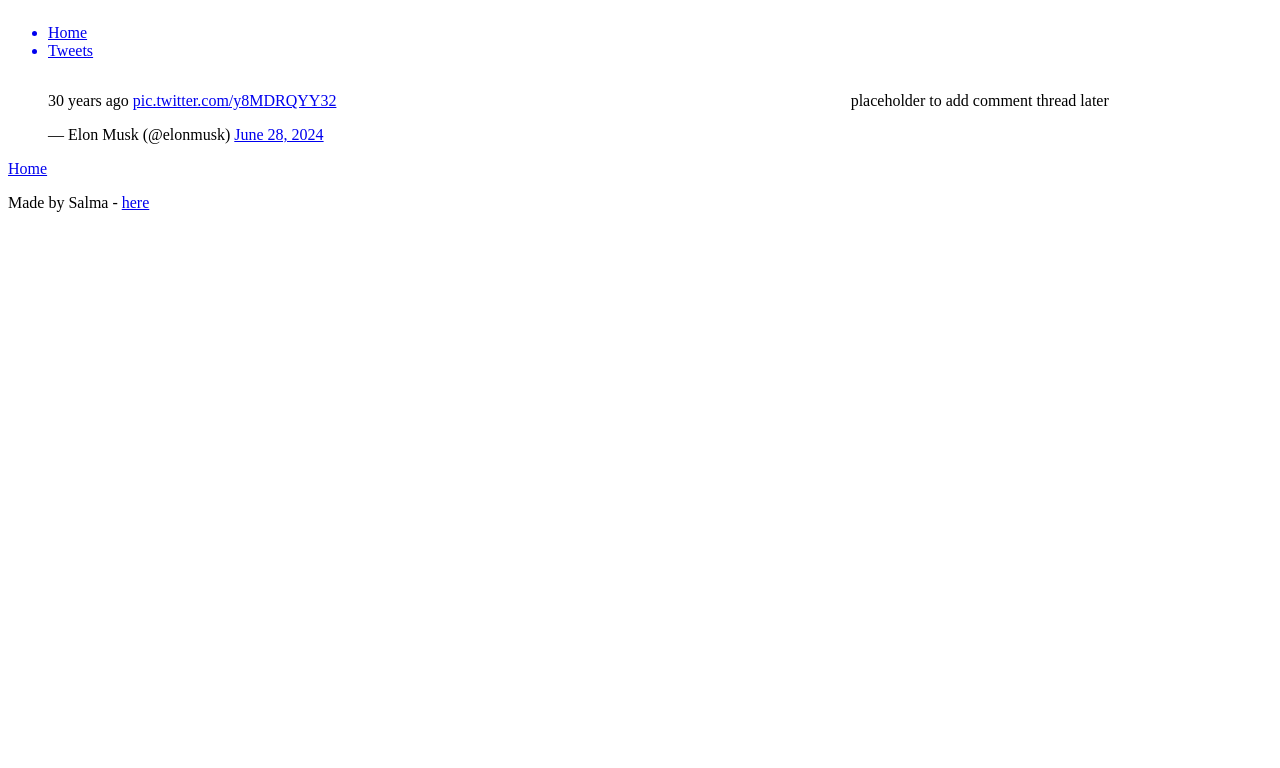
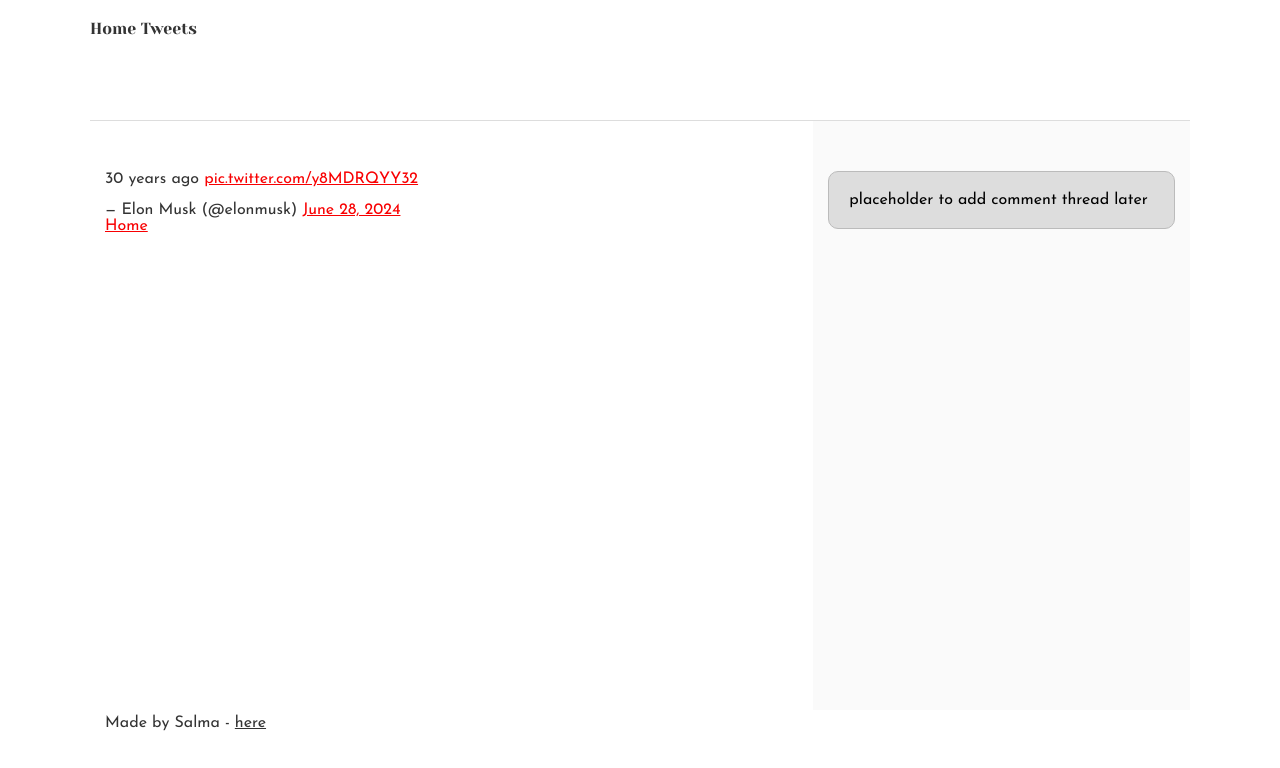
Before and after one commit to Hakuuna/alx_html_css, a plain HTML site: page css_basic/tweets.html in a window 1280 px wide. Drawn offline with Linux system fonts and the light colour scheme.

Commit message:
responsive web design

```diff
--- a/css_basic/base.css
+++ b/css_basic/base.css
@@ -0,0 +1,200 @@
+/* Importing webfonts */
+/* (If you're learning CSS, you should disregard that) */
+
+@import url(https://fonts.googleapis.com/css?family=Yeseva+One);
+@import url(https://fonts.googleapis.com/css?family=Josefin+Sans:400,700,700italic,400italic);
+
+
+/* CSS reset rules */
+
+html, body {
+	height: 100%;
+	min-height: 100%;
+}
+html, body, div, span, applet, object, iframe,
+h1, h2, h3, h4, h5, h6, p, blockquote, pre,
+a, abbr, acronym, address, big, cite, code,
+del, dfn, img, ins, kbd, q, s, samp,
+small, strike, sub, sup, tt, var,
+b, u, i, center,
+dl, dt, dd,
+fieldset, form, label, legend,
+table, caption, tbody, tfoot, thead, tr, th, td,
+article, aside, canvas, details, embed,
+figure, figcaption, footer, header, hgroup,
+menu, nav, output, ruby, section, summary,
+time, mark, audio, video {
+	margin: 0;
+	padding: 0;
+	border: 0;
+	font-size: 100%;
+	font: inherit;
+	vertical-align: baseline;
+}
+/* HTML5 display-role reset for older browsers */
+article, aside, details, figcaption, figure,
+footer, header, hgroup, menu, nav, section {
+	display: block;
+}
+body {
+	line-height: 1;
+}
+blockquote, q {
+	quotes: none;
+}
+blockquote:before, blockquote:after,
+q:before, q:after {
+	content: '';
+	content: none;
+}
+table {
+	border-collapse: collapse;
+	border-spacing: 0;
+}
+
+
+/* Fonts and colors */
+
+body {
+	font-family: 'Josefin Sans', serif;
+	color: rgba(0, 0, 0, 0.8);
+}
+h1, h2, h3, h4, h5, h6, header {
+	font-family: 'Yeseva One', sans-serif;
+}
+article {
+}
+header {
+	border-bottom: 1px solid rgb(221,221,221);
+	transition: border-bottom-color 1s ease;
+}
+header a {
+	color: rgba(0, 0, 0, 0.8);
+}
+aside {
+	background: #FAFAFA;
+}
+aside p {
+	border: 1px solid #bbb;
+	background: #ddd;
+	color: black;
+}
+footer a {
+	color: rgba(0, 0, 0, 0.8);
+}
+a {
+	color: #F80002;
+}
+
+
+/* Positioning and margins */
+
+@media (min-width: 1100px) {
+	body {
+		width: 1100px;
+		margin: 0 auto;
+	}
+}
+
+article {
+	padding: 50px 15px;
+}
+article > *:first-child {
+	margin-top: 0;
+}
+aside {
+	padding: 50px 15px;
+}
+header .right {
+	float: right;
+	margin: 0 10px 15px;
+}
+
+
+/* Header */
+header {
+	padding: 20px 0;
+	height: 80px;
+}
+header ul {
+	list-style: none;
+	margin: 0;
+	padding: 0;
+}
+header li {
+	display: inline;
+	vertical-align:middle;
+}
+header li:first-child {
+	margin: 0;
+}
+header li a {
+	margin: 0 10px;
+}
+header li.logo {
+	font-size: 36px;
+}
+header a {
+	text-decoration: none;
+}
+
+
+/* Aside */
+
+aside p {
+	border-radius: 10px;
+	padding: 20px 20px;
+}
+
+
+/* Footer */
+
+footer {
+	padding: 5px 15px;
+	height: 80px;
+}
+
+
+/* Text styles and margins */
+
+p {
+	margin-bottom: 15px;
+}
+h1 {
+	font-size: 36px;
+	margin: 40px 0 20px;
+}
+h2 {
+	font-size: 32px;
+	margin: 30px 0 15px;
+}
+h3 {
+	font-size: 28px;
+	margin: 25px 0 10px;
+}
+h4 {
+	font-size: 20px;
+	font-weight: bold;
+	margin: 20px 0 10px;
+}
+h5 {
+	font-size: 18px;
+	font-weight: bold;
+	margin: 15px 0 10px;
+}
+h6 {
+	font-weight: bold;
+	margin: 5px 0;
+}
+
+@media (max-width: 800px) {
+  body.works_on_smartphone {
+  	display: block;
+  }
+  body.works_on_smartphone main {
+  	display: block;
+  }
+  header .right {
+  	float: none;
+  }
+}
```
Also changed, not shown: css_basic/index.html (+2 -1 lines).
